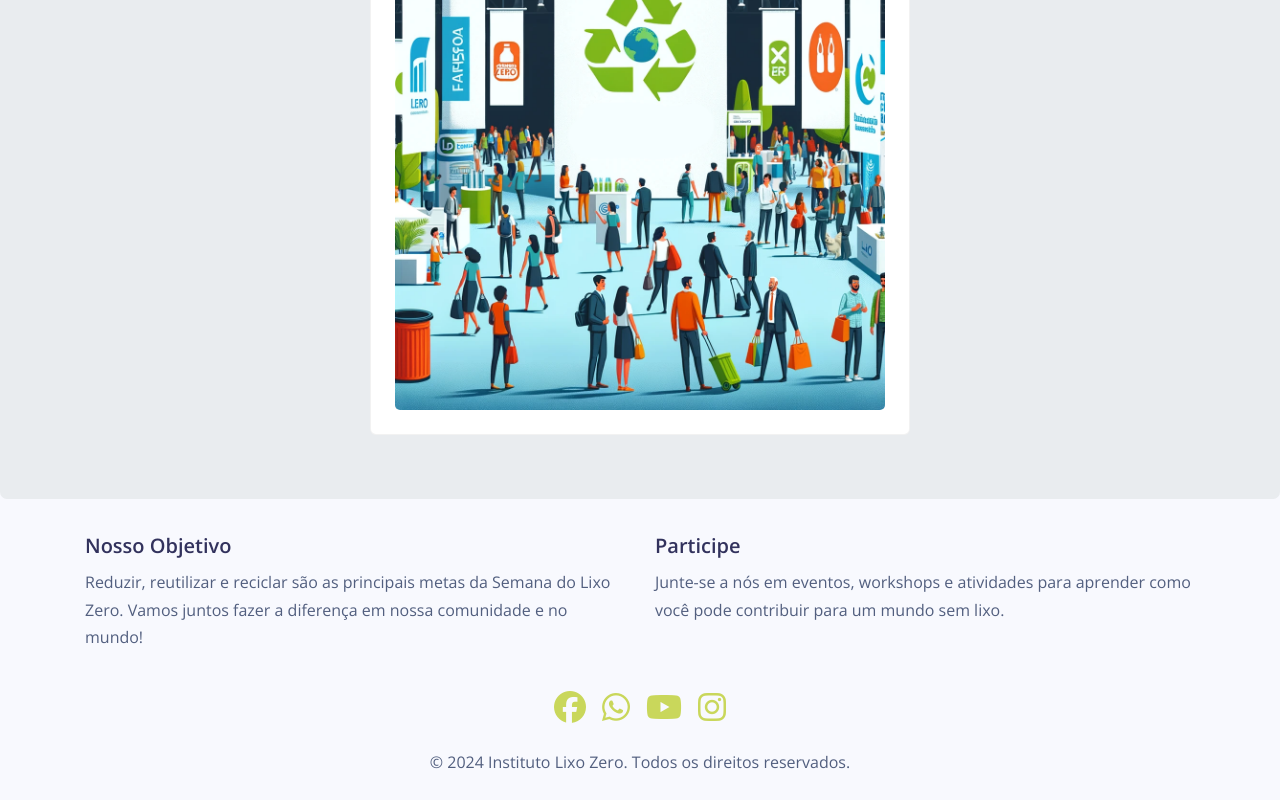
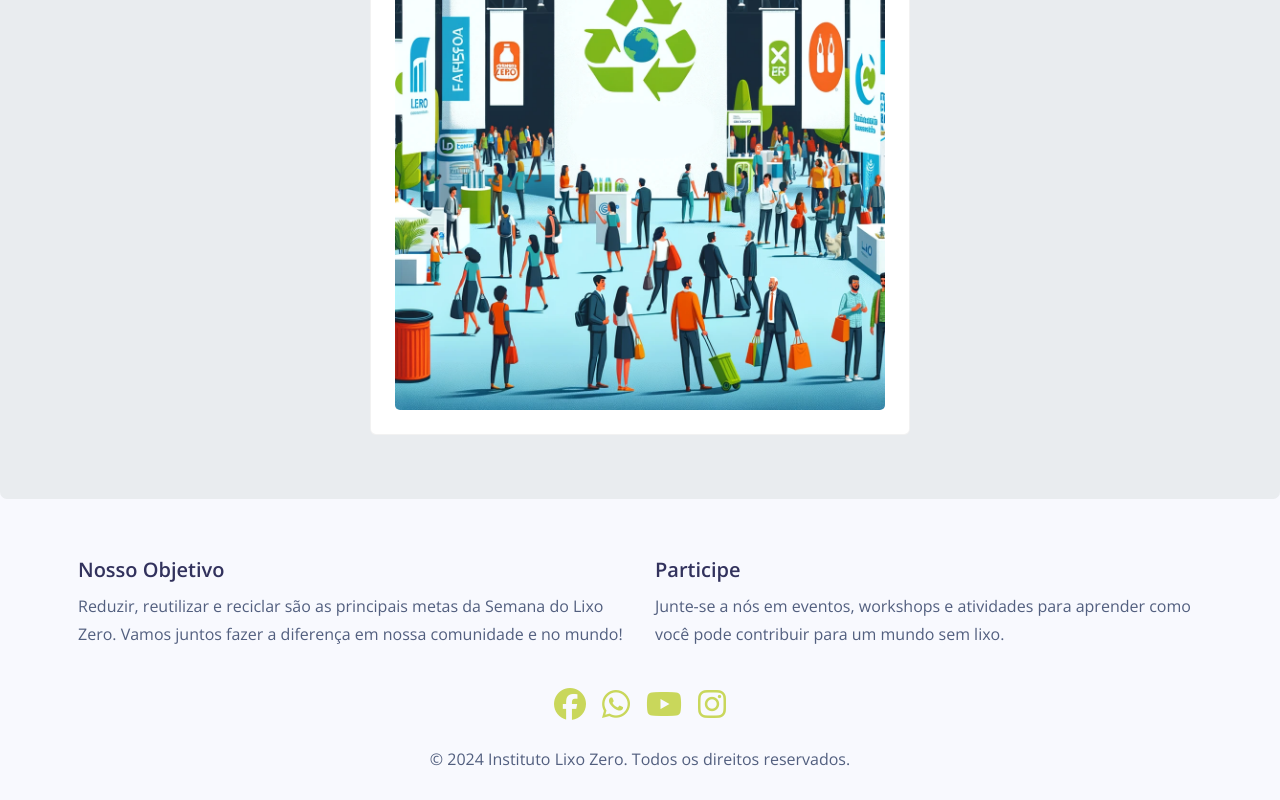
Before and after one commit to viperluan/lixo-zero-web, a React (Vite) app: page / in a window 1280 px wide. Shown: the part 953-1753 px from the top of the page. Built offline with nearby package versions, Linux system fonts and the light colour scheme.

Commit message:
remove fragment e reestiliza footer

```diff
--- a/src/components/Footers/Footer.jsx
+++ b/src/components/Footers/Footer.jsx
@@ -1,12 +1,12 @@
-import React, { Fragment } from 'react';
+import React from 'react';
 import { Col, Container, Row } from 'reactstrap';
 
 const Footer = () => {
   const iconStyle = { color: '#c9d75b' };
 
   return (
-    <Fragment>
-      <Container>
+    <>
+      <Container fluid className="p-4">
         <Row>
           <Col>
             <h2>Nosso Objetivo</h2>
@@ -23,6 +23,7 @@ const Footer = () => {
             </p>
           </Col>
         </Row>
+
         <Row className="text-center mt-4">
           <Col>
             <a
@@ -60,10 +61,11 @@ const Footer = () => {
           </Col>
         </Row>
       </Container>
-      <footer className="text-center mt-4 mb-4">
+
+      <footer className="text-center">
         <p>© 2024 Instituto Lixo Zero. Todos os direitos reservados.</p>
       </footer>
-    </Fragment>
+    </>
   );
 };
 
```
